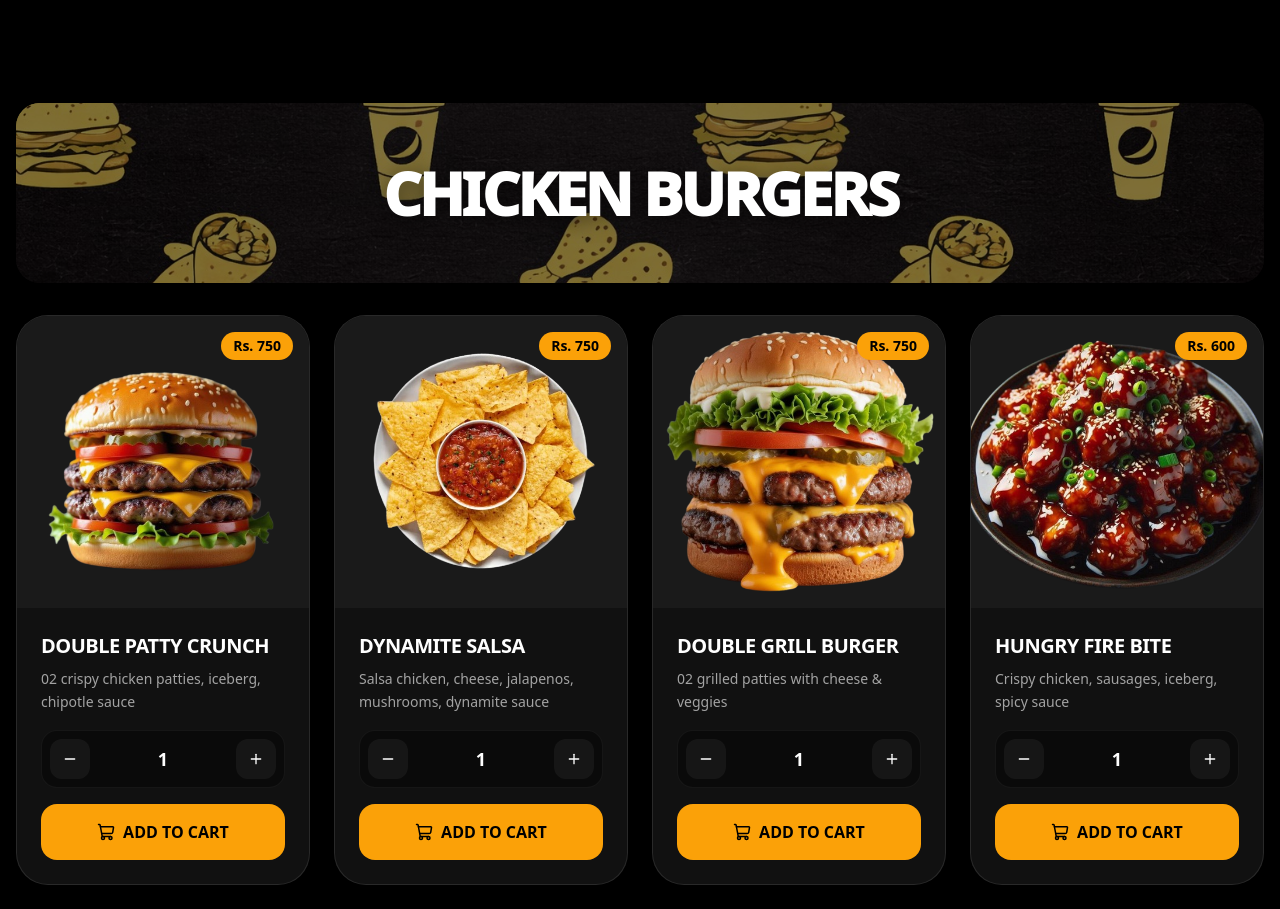
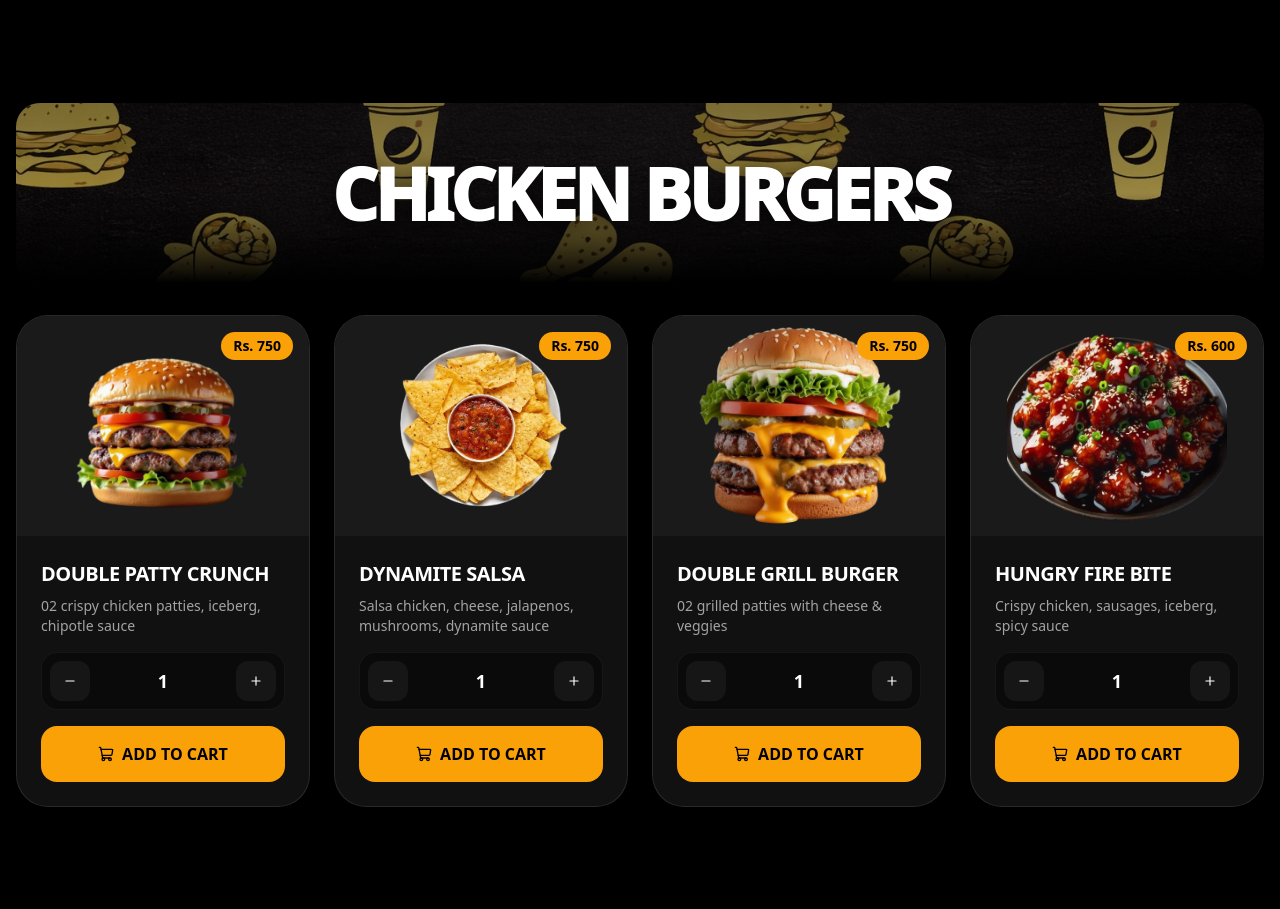
Before and after one commit to syedalsudes/freakinfry, a Next.js app: page / in a window 1280 px wide. Shown: the part 1878-2787 px from the top of the page. Built offline with nearby package versions, Linux system fonts and the light colour scheme.

Commit message:
Made Product Horizontal Scroll

```diff
--- a/src/components/MenuItems.tsx
+++ b/src/components/MenuItems.tsx
@@ -1,8 +1,10 @@
 "use client";
 
-import React, { useState } from 'react';
+import React, { useState, useEffect } from 'react';
 import { ShoppingCart, Plus, Minus } from 'lucide-react';
 import Image from 'next/image';
+import { motion } from 'framer-motion';
+
 
 
 interface Product {
@@ -235,54 +237,53 @@ export const menuData = [
 ];
 
 
-
 const ProductCard = ({ item }: ProductCardProps) => {
   const [quantity, setQuantity] = useState(1);
 
   return (
-    <div className="bg-[#111111] border border-white/10 rounded-[32px] overflow-hidden flex flex-col h-full group hover:border-brand-yellow/50 transition-all duration-300">
-      <div className="relative aspect-square w-full bg-[#1a1a1a] p-6 overflow-hidden">
+    <div className="bg-[#111111] border border-white/10 rounded-[24px] md:rounded-[32px] overflow-hidden flex flex-col h-full group hover:border-brand-yellow/50 transition-all duration-300">
+
+      <div className="relative h-[180px] sm:h-[220px] md:aspect-square w-full bg-[#1a1a1a] p-4 md:p-6 overflow-hidden">
         <Image
           src={item.image}
           alt={item.title}
           fill
           className="w-full h-full object-contain group-hover:scale-110 transition-transform duration-500"
         />
-        <div className="absolute top-4 right-4 bg-brand-yellow text-black font-black px-3 py-1 rounded-full text-sm">
+        <div className="absolute top-3 right-3 md:top-4 md:right-4 bg-brand-yellow text-black font-black px-2 py-1 md:px-3 md:py-1 rounded-full text-xs md:text-sm">
           Rs. {item.price}
         </div>
       </div>
 
-
-      <div className="p-6 flex flex-col flex-1">
-        <div className="mb-4">
-          <h3 className="text-brand-white text-xl font-bold uppercase tracking-tight mb-2 group-hover:text-brand-yellow transition-colors">
+      <div className="p-4 md:p-6 flex flex-col flex-1">
+        <div className="mb-3 md:mb-4">
+          <h3 className="text-brand-white text-lg md:text-xl font-bold uppercase tracking-tight mb-1 md:mb-2 group-hover:text-brand-yellow transition-colors line-clamp-1">
             {item.title}
           </h3>
-          <p className="text-brand-grey text-sm leading-relaxed line-clamp-2">
+          <p className="text-brand-grey text-xs md:text-sm leading-relaxed line-clamp-2 min-h-[32px] md:min-h-[40px]">
             {item.description}
           </p>
         </div>
 
-        <div className="mt-auto space-y-4">
-          <div className="flex items-center justify-between bg-black/40 p-2 rounded-2xl border border-white/5">
+        <div className="mt-auto space-y-3 md:space-y-4">
+          <div className="flex items-center justify-between bg-black/40 p-1.5 md:p-2 rounded-xl md:rounded-2xl border border-white/5">
             <button
               onClick={() => setQuantity(Math.max(1, quantity - 1))}
-              className="w-10 h-10 flex items-center justify-center rounded-xl bg-white/5 text-white hover:bg-brand-yellow hover:text-black transition-all"
+              className="w-8 h-8 md:w-10 md:h-10 flex items-center justify-center rounded-lg md:rounded-xl bg-white/5 text-white hover:bg-brand-yellow hover:text-black transition-all"
             >
-              <Minus size={16} />
+              <Minus size={14} />
             </button>
-            <span className="text-white font-bold text-lg">{quantity}</span>
+            <span className="text-white font-bold text-base md:text-lg">{quantity}</span>
             <button
               onClick={() => setQuantity(quantity + 1)}
-              className="w-10 h-10 flex items-center justify-center rounded-xl bg-white/5 text-white hover:bg-brand-yellow hover:text-black transition-all"
+              className="w-8 h-8 md:w-10 md:h-10 flex items-center justify-center rounded-lg md:rounded-xl bg-white/5 text-white hover:bg-brand-yellow hover:text-black transition-all"
             >
-              <Plus size={16} />
+              <Plus size={14} />
             </button>
           </div>
 
-          <button className="w-full bg-brand-yellow hover:bg-white text-black font-black uppercase py-4 rounded-2xl transition-all duration-300 flex items-center justify-center gap-2 active:scale-95">
-            <ShoppingCart size={18} />
+          <button className="w-full bg-brand-yellow hover:bg-white text-black font-black uppercase py-3 md:py-4 rounded-xl md:rounded-2xl text-sm md:text-base transition-all duration-300 flex items-center justify-center gap-2 active:scale-95">
+            <ShoppingCart size={16} />
             Add to Cart
           </button>
         </div>
@@ -291,73 +292,72 @@ const ProductCard = ({ item }: ProductCardProps) => {
   );
 };
 
+
 export default function FreakMenu() {
+  const [isMobile, setIsMobile] = useState(false);
+
+  useEffect(() => {
+    const handleResize = () => setIsMobile(window.innerWidth < 768);
+    handleResize();
+    window.addEventListener("resize", handleResize);
+    return () => window.removeEventListener("resize", handleResize);
+  }, []);
+
   return (
-    <div className="bg-brand-black min-h-screen pb-20 font-sans selection:bg-brand-yellow selection:text-black">
-      <div className="container mx-auto px-4 max-w-7xl space-y-20 pt-10">
+    <div className="bg-brand-black min-h-screen pb-20 font-sans selection:bg-brand-yellow selection:text-black overflow-x-hidden">
+      <div className="container mx-auto px-4 max-w-7xl pt-10">
 
         {menuData.map((section, idx) => (
           <div
             key={idx}
             id={section.category.replace(/\s+/g, '-').toLowerCase()}
-            className="space-y-8 scroll-mt-32"
+            className="mb-16 scroll-mt-32"
           >
-
             <div className="relative w-full h-[120px] md:h-[180px] rounded-[24px] flex flex-col items-center justify-center overflow-hidden mb-8 group">
               <Image
                 src="/cat.png"
                 alt={section.category}
                 fill
-                sizes="(max-width: 768px) 100vw, 80vw"
-                priority
-                className="absolute inset-0 w-full h-full object-cover transition-transform duration-700 group-hover:scale-105"
+                className="absolute inset-0 w-full h-full object-cover opacity-60"
               />
-
-              <div className="absolute inset-0 bg-black/50 group-hover:bg-black/30 transition-all duration-300"></div>
-
-              <div className="text-center z-10 relative">
-                <h2 className="text-4xl md:text-6xl font-[1000] uppercase tracking-tighter text-white drop-shadow-[0_4px_10px_rgba(0,0,0,0.5)] leading-none">
+              <div className="absolute inset-0 bg-gradient-to-t from-black via-transparent to-black/20"></div>
+              <div className="text-center z-10 relative px-4 w-full">
+                <h2 className="text-3xl sm:text-4xl md:text-6xl lg:text-7xl font-[1000] uppercase text-white drop-shadow-[0_4px_12px_rgba(0,0,0,0.8)] tracking-tighter text-center leading-[0.9] md:leading-none text-balance">
                   {section.category}
                 </h2>
               </div>
             </div>
 
-            <div className="grid grid-cols-1 sm:grid-cols-2 lg:grid-cols-3 xl:grid-cols-4 gap-6">
+            <div className="
+              flex overflow-x-auto snap-x snap-mandatory gap-4 no-scrollbar pb-10
+              -mx-4 px-4
+              md:grid md:grid-cols-2 lg:grid-cols-3 xl:grid-cols-4 md:px-0 md:mx-0 md:gap-6
+            ">
               {section.items.map((item, i) => (
-                <ProductCard key={i} item={item} />
+                <div
+                  key={i}
+                  className="snap-center shrink-0 md:snap-align-none"
+                >
+                  <motion.div
+                    initial={isMobile ? { scale: 0.9, opacity: 0.6 } : { scale: 1, opacity: 1 }}
+                    whileInView={isMobile ? { scale: 1, opacity: 1 } : {}}
+                    viewport={isMobile ? { once: false, amount: 0.6 } : {}}
+                    transition={{ type: "spring", stiffness: 300, damping: 25 }}
+                    className="w-[85vw] sm:w-[400px] md:w-full h-full"
+                  >
+                    <ProductCard item={item} />
+                  </motion.div>
+                </div>
               ))}
             </div>
-
           </div>
         ))}
 
       </div>
 
-      <div className="fixed bottom-8 right-8 z-50">
-        <button className="bg-brand-yellow text-black p-5 rounded-[24px] shadow-[0_20px_50px_rgba(251,161,8,0.3)] hover:-translate-y-2 transition-all duration-300 group">
-          <div className="relative">
-            <ShoppingCart size={32} strokeWidth={2.5} />
-            <span className="absolute -top-6 -right-6 bg-white text-black text-xs font-black w-7 h-7 flex items-center justify-center rounded-full border-4 border-brand-black">
-              4
-            </span>
-          </div>
-        </button>
-      </div>
-
       <style jsx global>{`
-        body {
-          background-color: #000000;
-        }
-        ::-webkit-scrollbar {
-          width: 8px;
-        }
-        ::-webkit-scrollbar-track {
-          background: #000;
-        }
-        ::-webkit-scrollbar-thumb {
-          background: #FBA108;
-          border-radius: 10px;
-        }
+        .no-scrollbar::-webkit-scrollbar { display: none; }
+        .no-scrollbar { -ms-overflow-style: none; scrollbar-width: none; }
       `}</style>
     </div>
   );
```
